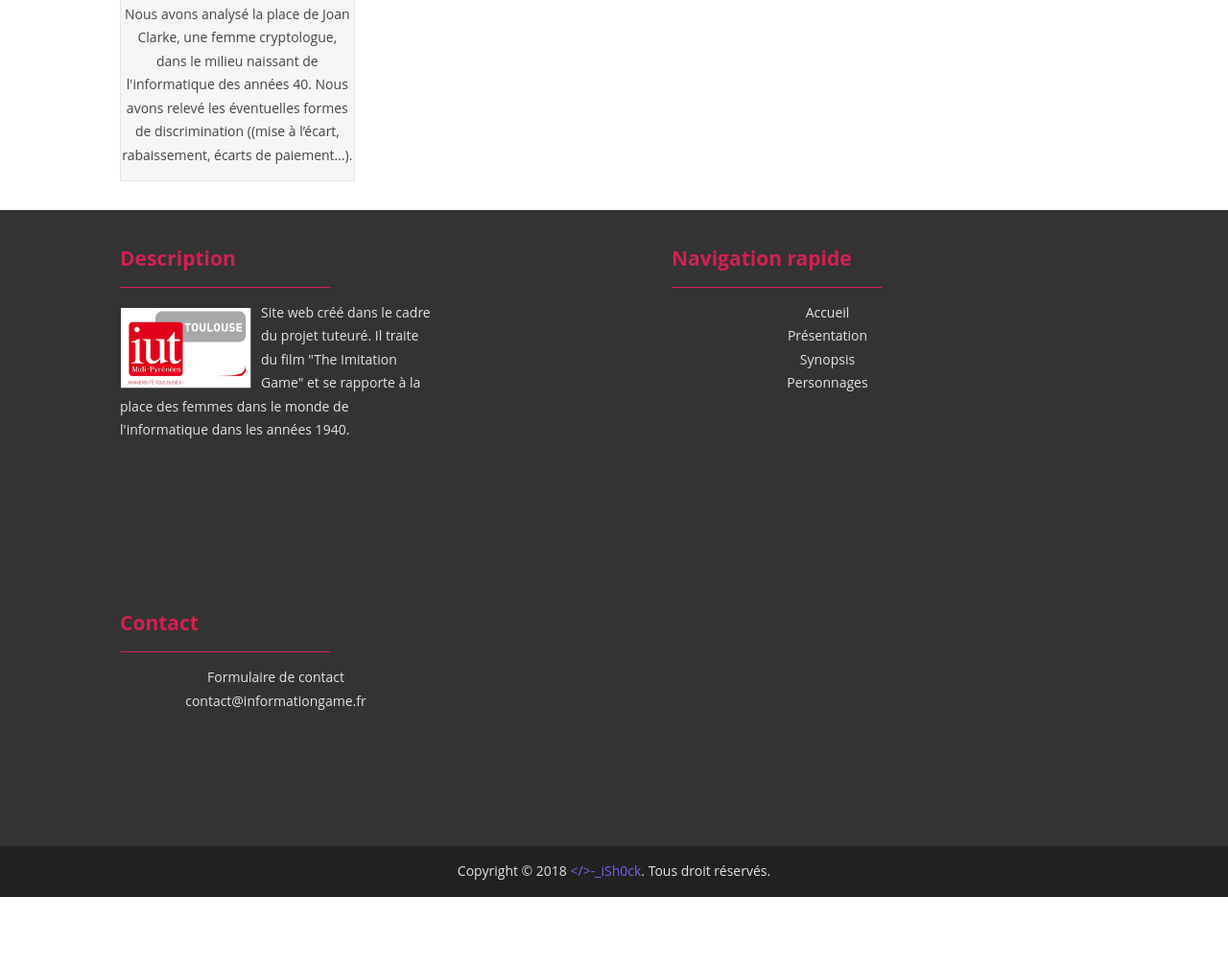
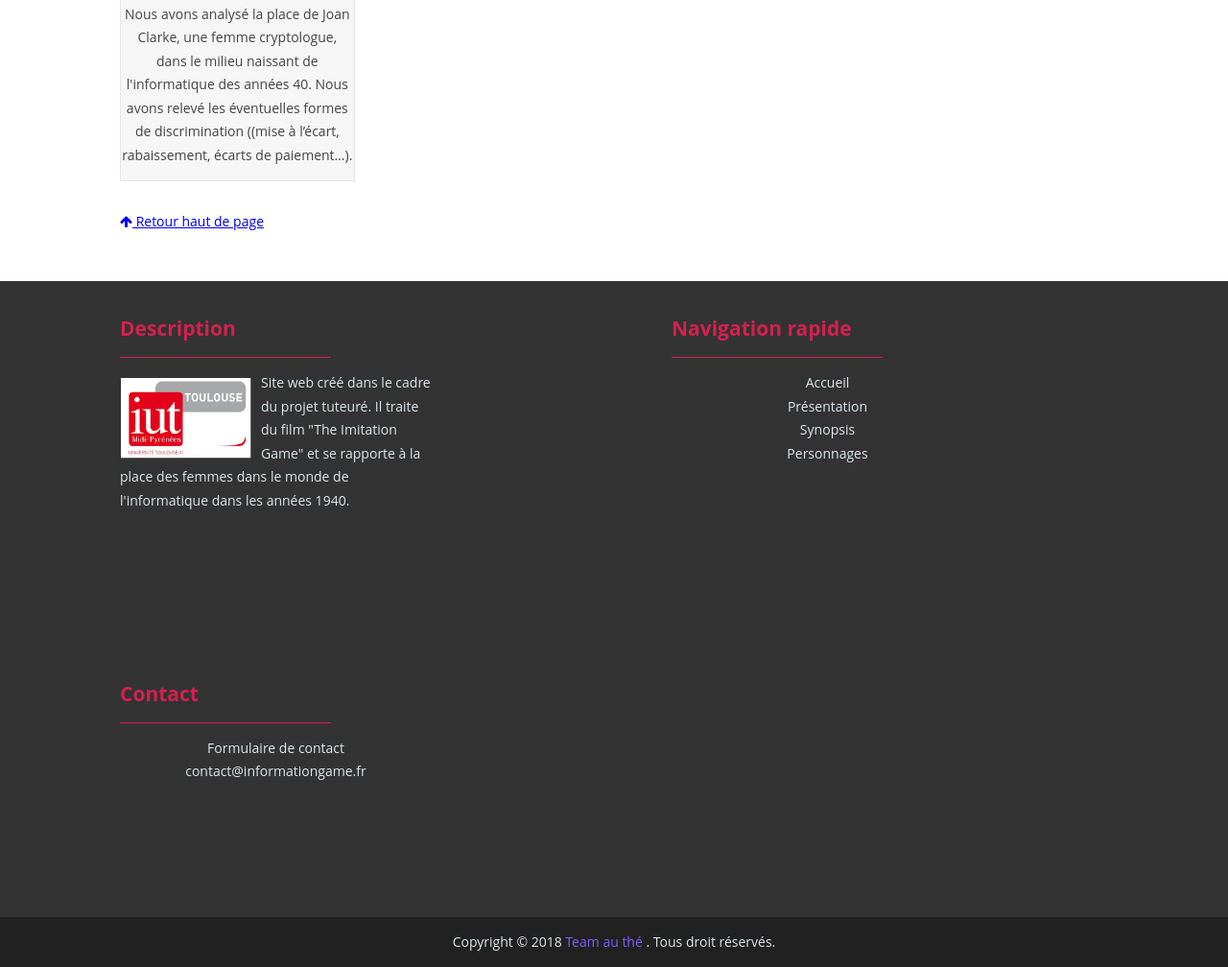
Before and after one commit to iSh0ck/P.TUT-2k18, a plain HTML site: page index.html in a window 1280 px wide. Shown: the part 2117-3125 px from the top of the page at 96% size. Before the commit the page ends 3052 px from the top, so only its background shows below. Drawn offline with nearby package versions, Linux system fonts and the light colour scheme.

Commit message:
Update index.html
Ancre pour haut de page + logo iut renvoie vers site iut

```diff
--- a/index.html
+++ b/index.html
@@ -212,15 +212,19 @@
                             <p class="bloc-desc">Nous avons analysé la place de Joan Clarke, une femme cryptologue, dans le milieu naissant de l'informatique des années 40. Nous avons relevé les éventuelles formes de discrimination ((mise à l’écart, rabaissement, écarts de paiement…).</p>
                         </div>
                     </div>
+                    <a href="#top" class="style-ancre hover-ancre"><i class="fa fa-arrow-up"></i> Retour haut de page</a>
                 </div>
             </section>
+		<br /><br />
 
         <footer class="footer">
             <div class="footer">
                 <div class="menu-footer">
                     <h2 class="titre-footer">Description</h2>
                     <div class="s-titre-footer-nav"></div>
-                    <img src="assets/img/iut_logo.png" class="marge padding float" />
+                    <a href="http://iut.ups-tlse.fr/" target="_BLANK">
+                    	<img src="assets/img/iut_logo.png" class="marge padding float"/>
+                    </a>
                     <p class="texte-footer">
                         Site web créé dans le cadre du projet tuteuré.
                         Il traite du film "The Imitation Game"
@@ -250,8 +254,9 @@
                 <center>
                     <p class="texte-bottom-footer">
                         Copyright © 2018
-                        <a href="https://github.com/iSh0ck" class="style-bottom-footer hover-no-u">
-                            &lt;/&gt;-_iSh0ck</a>.
+                        <a href="https://github.com/iSh0ck" class="style-bottom-footer hover-no-u" target="_BLANK">
+                            Team au thé
+                        </a>.
                         Tous droit réservés.
                     </p>
                 </center>
```
